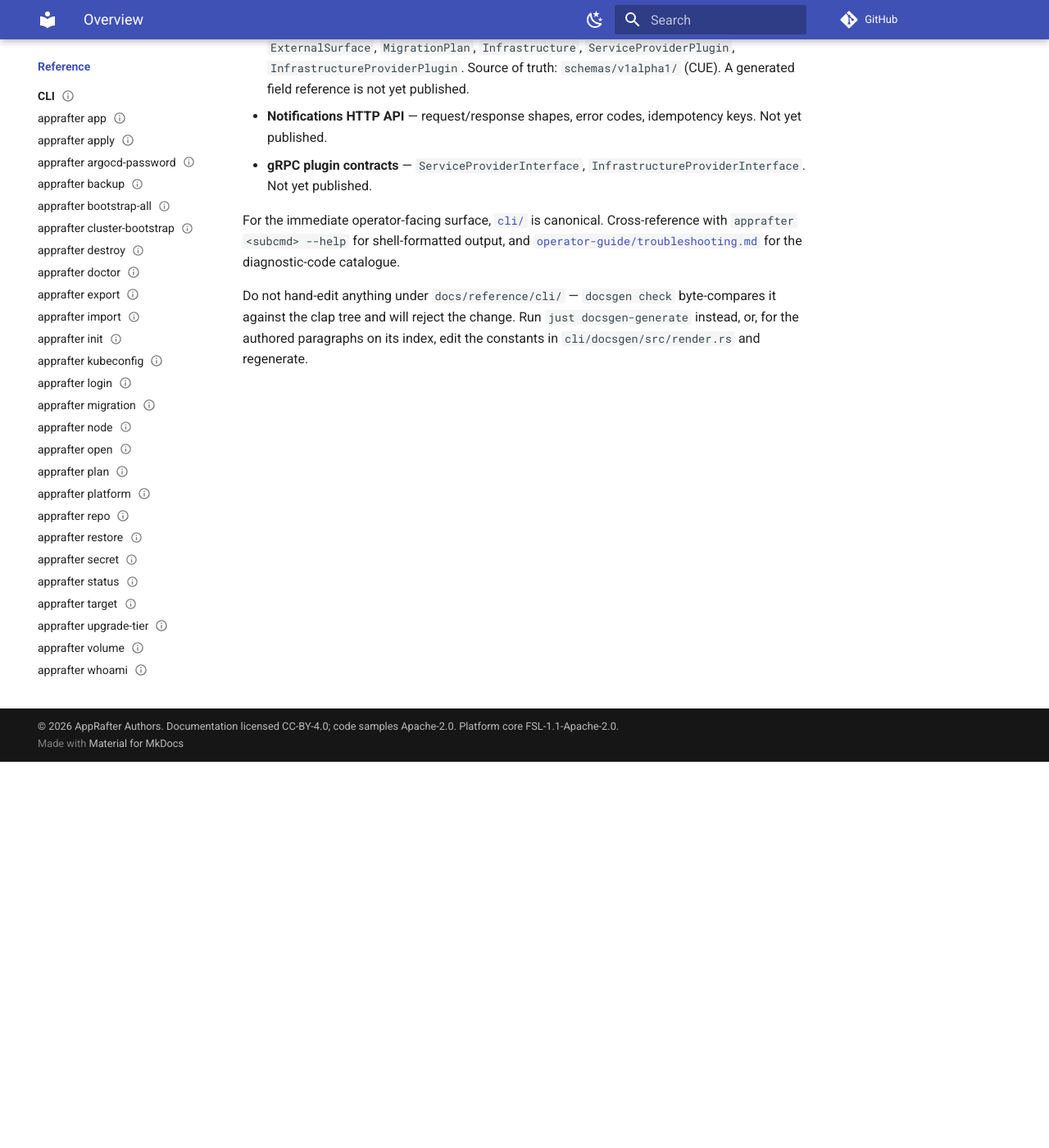
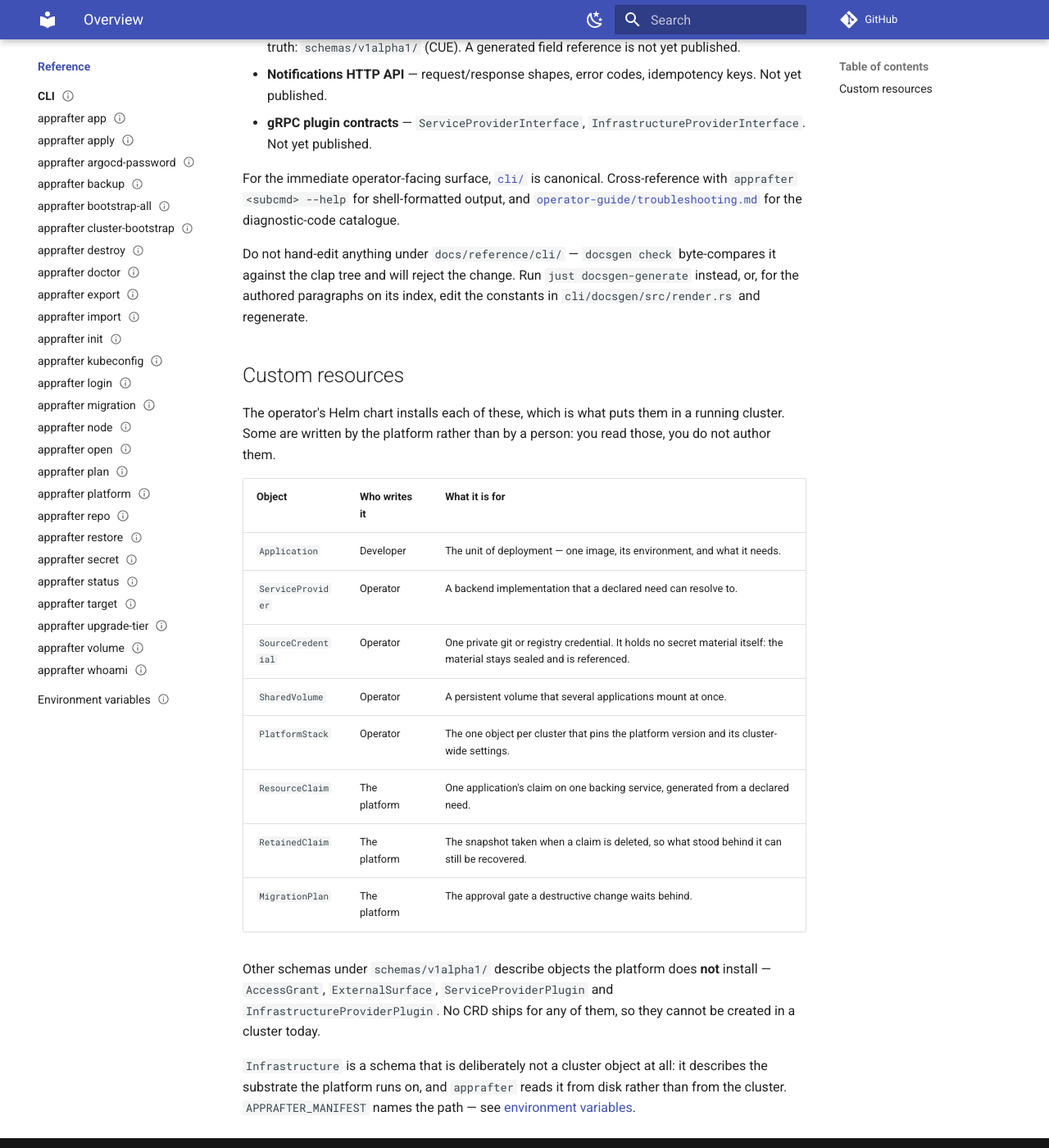
Before and after one commit to AppRafter/apprafter, an MkDocs documentation site: the page built from docs/reference/index.md, in a window 1280 px wide and 1400 px high, scrolled down 471 px. Shown: the whole window at 82% size. Built offline with MkDocs 1.6.1 and Material for MkDocs 9.7.7, drawn with Linux system fonts in a browser that asks for light colours; comment, search, counter and statistics services are not loaded.

Commit message:
docs: retire two stub sections from the top-level navigation
`docs/architecture/index.md` and `docs/concepts/index.md` each held two
of the nine top-level nav slots while consisting of an apology plus a
pointer to a file the site does not carry. Both are deleted; the census
records the loss (`pages` 34 -> 32) and this is what went.

Architecture: nothing survived. Its body was a list of eleven chapters
that do not exist, and its one true sentence -- that the ADRs carry the
rationale behind each choice -- now sits on the ADR bullet of the
landing page, which is where a reader was already being sent.

Concepts: the object table survived in shape only. Checked against the
CRDs the operator chart actually installs, it named four objects that
ship no CRD (`AccessGrant`, `ExternalSurface`, `ServiceProviderPlugin`,
`Infrastructure`) and omitted four that do (`PlatformStack`,
`RetainedClaim`, `SharedVolume`, `SourceCredential`). The rows are
re-derived from `operator/charts/apprafter-operator/templates/crd-*`
and the table now lives under `## Custom resources` on the reference
index, where a reader looking for "what objects are there" will find
it. The schemas that install nothing, and `Infrastructure` -- which is
a local manifest and not a cluster object at all -- are named as such
rather than listed as if they were CRDs.

The reading order that followed the table restated the same rows in
prose and went with the page.

```diff
--- a/docs/hooks/llm_export.py
+++ b/docs/hooks/llm_export.py
@@ -205,8 +205,8 @@
     ``dev-guide/quickstart.md`` to ``dev-guide/quickstart/index.html``,
     and the twin belongs at ``dev-guide/quickstart.md`` — one URL, one
     trailing ``/`` swapped for ``.md``.  A section index page
-    (``architecture/index.md`` → ``architecture/index.html``) therefore
-    lands at ``architecture.md``, which is again the page URL with its
+    (``reference/index.md`` → ``reference/index.html``) therefore
+    lands at ``reference.md``, which is again the page URL with its
     slash replaced.  The site root is the one page with no slash to
     replace, so it keeps ``index.md``.
     """
--- a/docs/measurements/docs-health.json
+++ b/docs/measurements/docs-health.json
@@ -1,5 +1,5 @@
 {
-  "pages": 34,
+  "pages": 32,
   "invocations": 385,
   "identifiers": 236,
   "cue_documents": 2,
--- a/docs/reference/index.md
+++ b/docs/reference/index.md
@@ -18,10 +18,8 @@
   Only four of them are flag fallbacks declared through clap, so the
   generated CLI reference cannot carry the rest; this page is
   hand-written and names the call site for each.
-- **CRDs** — `Application`, `ServiceProvider`, `ResourceClaim`,
-  `AccessGrant`, `ExternalSurface`, `MigrationPlan`,
-  `Infrastructure`, `ServiceProviderPlugin`,
-  `InfrastructureProviderPlugin`. Source of truth:
+- **Custom resources** — the objects the platform installs into a
+  cluster, [listed below](#custom-resources). Source of truth:
   `schemas/v1alpha1/` (CUE). A generated field reference is not
   yet published.
 - **Notifications HTTP API** — request/response shapes, error
@@ -40,3 +38,31 @@
 change. Run `just docsgen-generate` instead, or, for the authored
 paragraphs on its index, edit the constants in
 `cli/docsgen/src/render.rs` and regenerate.
+
+## Custom resources
+
+The operator's Helm chart installs each of these, which is what puts
+them in a running cluster. Some are written by the platform rather
+than by a person: you read those, you do not author them.
+
+| Object | Who writes it | What it is for |
+| ------ | ------------- | -------------- |
+| `Application` | Developer | The unit of deployment — one image, its environment, and what it needs. |
+| `ServiceProvider` | Operator | A backend implementation that a declared need can resolve to. |
+| `SourceCredential` | Operator | One private git or registry credential. It holds no secret material itself: the material stays sealed and is referenced. |
+| `SharedVolume` | Operator | A persistent volume that several applications mount at once. |
+| `PlatformStack` | Operator | The one object per cluster that pins the platform version and its cluster-wide settings. |
+| `ResourceClaim` | The platform | One application's claim on one backing service, generated from a declared need. |
+| `RetainedClaim` | The platform | The snapshot taken when a claim is deleted, so what stood behind it can still be recovered. |
+| `MigrationPlan` | The platform | The approval gate a destructive change waits behind. |
+
+Other schemas under `schemas/v1alpha1/` describe objects the platform
+does **not** install — `AccessGrant`, `ExternalSurface`,
+`ServiceProviderPlugin` and `InfrastructureProviderPlugin`. No CRD
+ships for any of them, so they cannot be created in a cluster today.
+
+`Infrastructure` is a schema that is deliberately not a cluster object
+at all: it describes the substrate the platform runs on, and
+`apprafter` reads it from disk rather than from the cluster.
+`APPRAFTER_MANIFEST` names the path — see
+[environment variables](environment.md).
--- a/mkdocs.yml
+++ b/mkdocs.yml
@@ -156,8 +156,6 @@
 
 nav:
   - Home: index.md
-  - Architecture: architecture/index.md
-  - Concepts: concepts/index.md
   - Operator Guide:
       - Overview: operator-guide/index.md
       - Quickstart: operator-guide/quickstart.md
```
Also changed, not shown: docs/architecture/index.md (deleted, +0 -32 lines), docs/concepts/index.md (deleted, +0 -32 lines), docs/index.md (+4 -7 lines).
